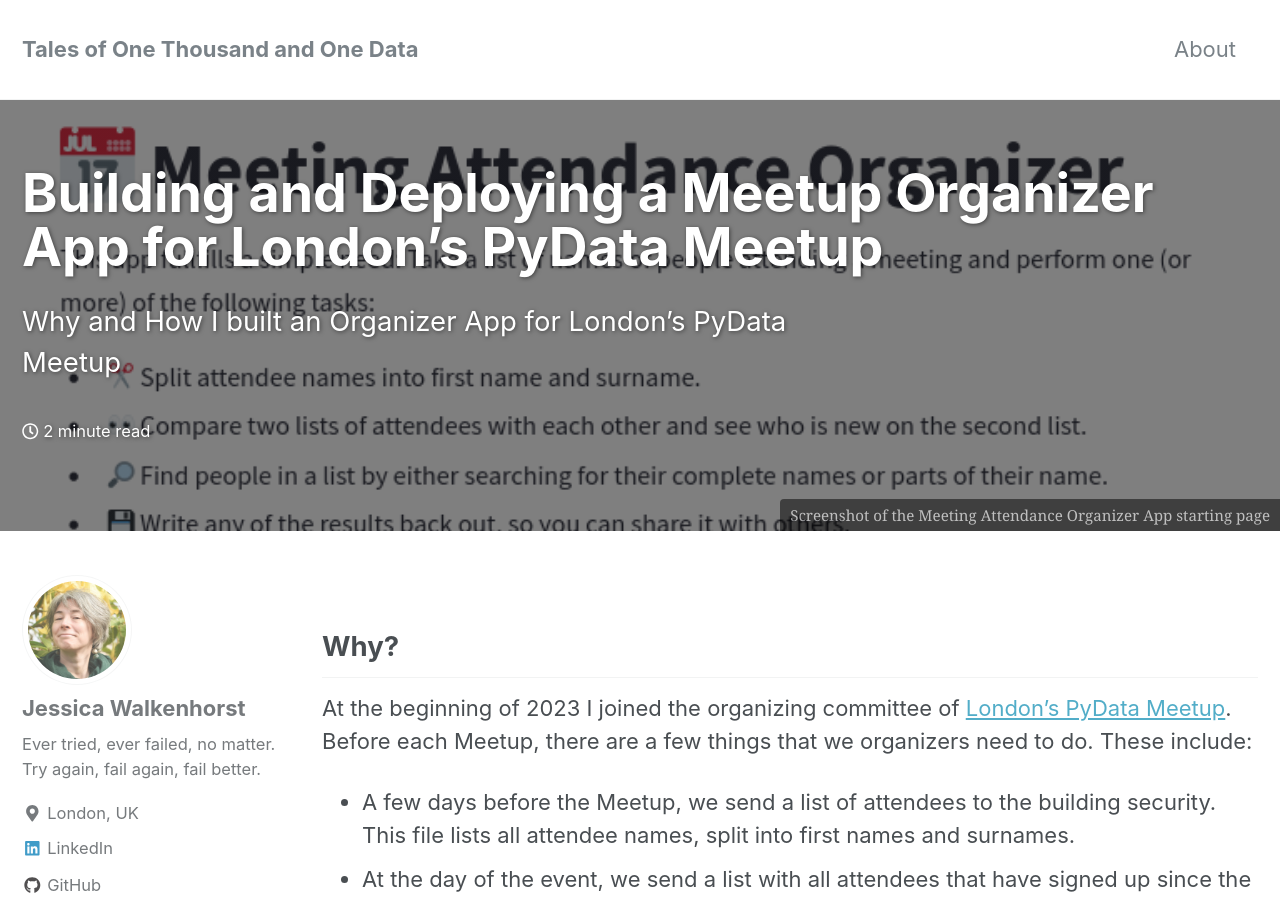
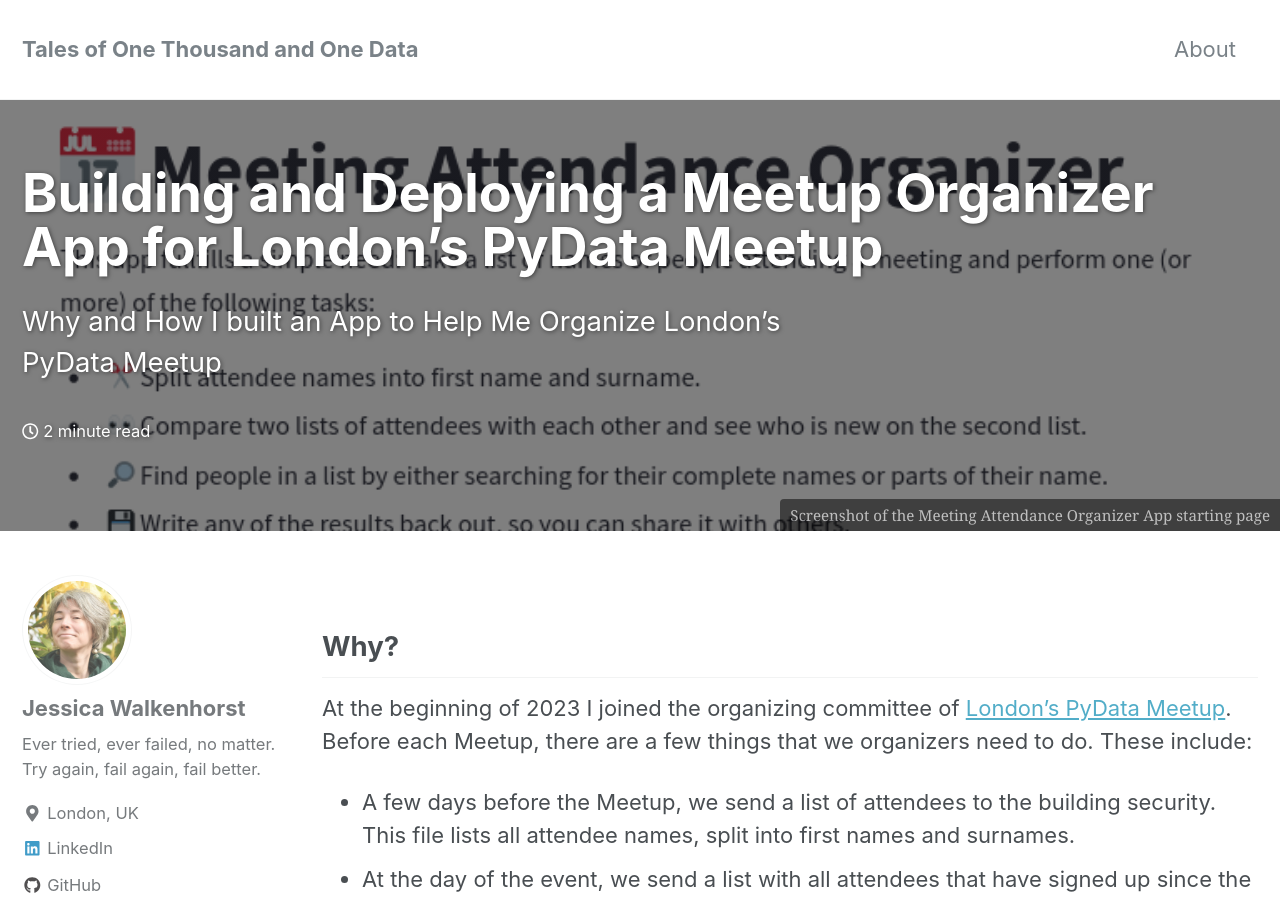
Before and after one commit to walkenho/walkenho.github.io, a Jekyll site: the page built from _posts/2023-04-15-building-a-meeting-organizer-app-with-streamlit.md, in a window 1280 px wide and 900 px high. Built offline with Jekyll 4.4.1, drawn with Linux system fonts in a browser that asks for light colours; nearby versions of some CDN libraries.

Commit message:
Update subtitle of Meeting Organizer App post

```diff
--- a/_posts/2023-04-15-building-a-meeting-organizer-app-with-streamlit.md
+++ b/_posts/2023-04-15-building-a-meeting-organizer-app-with-streamlit.md
@@ -12,7 +12,7 @@ tags:
   - streamlit
   - PyData
 excerpt:
-    Why and How I built an Organizer App for London's PyData Meetup
+    Why and How I built an App to Help Me Organize London's PyData Meetup
 ---
 
 ## Why?
```
